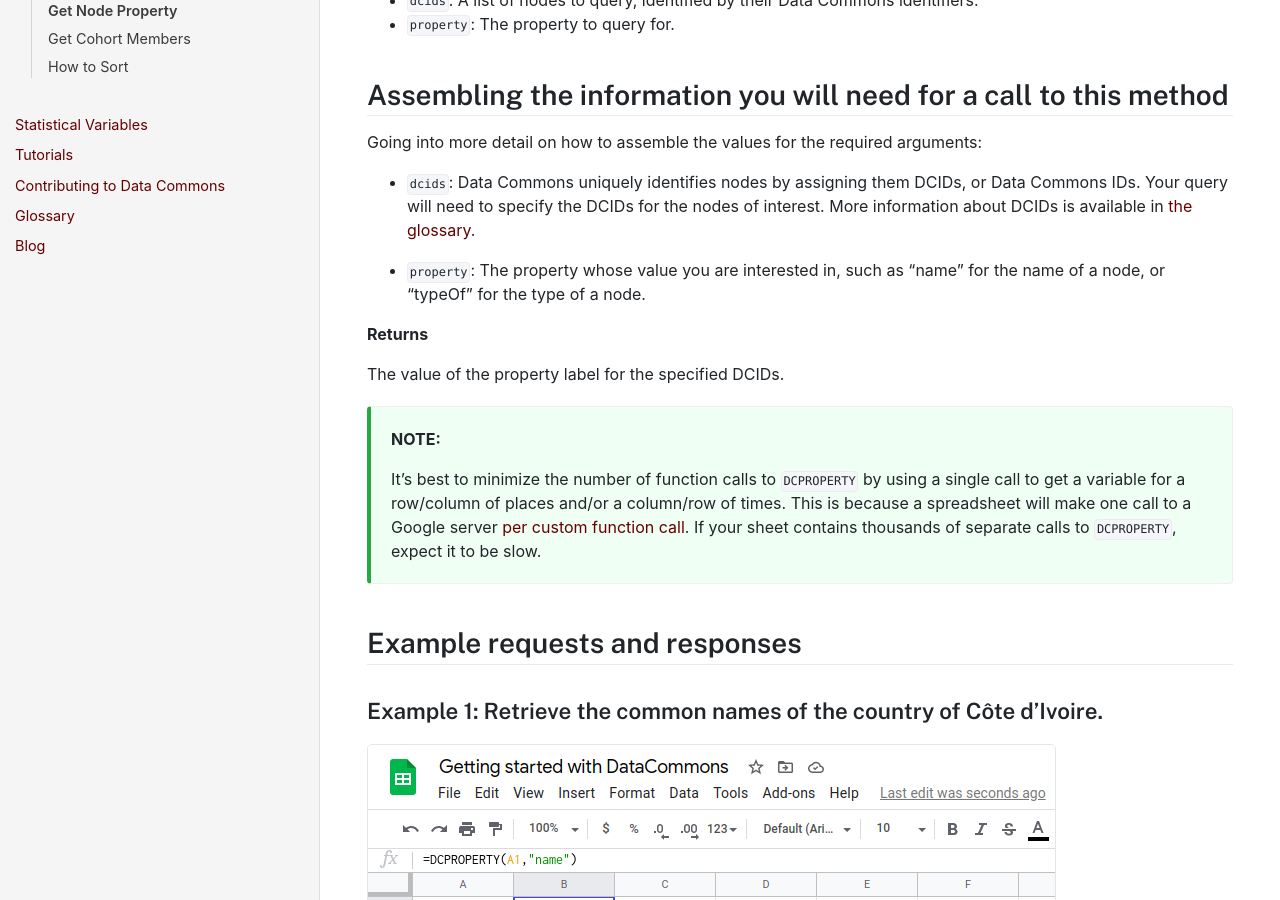
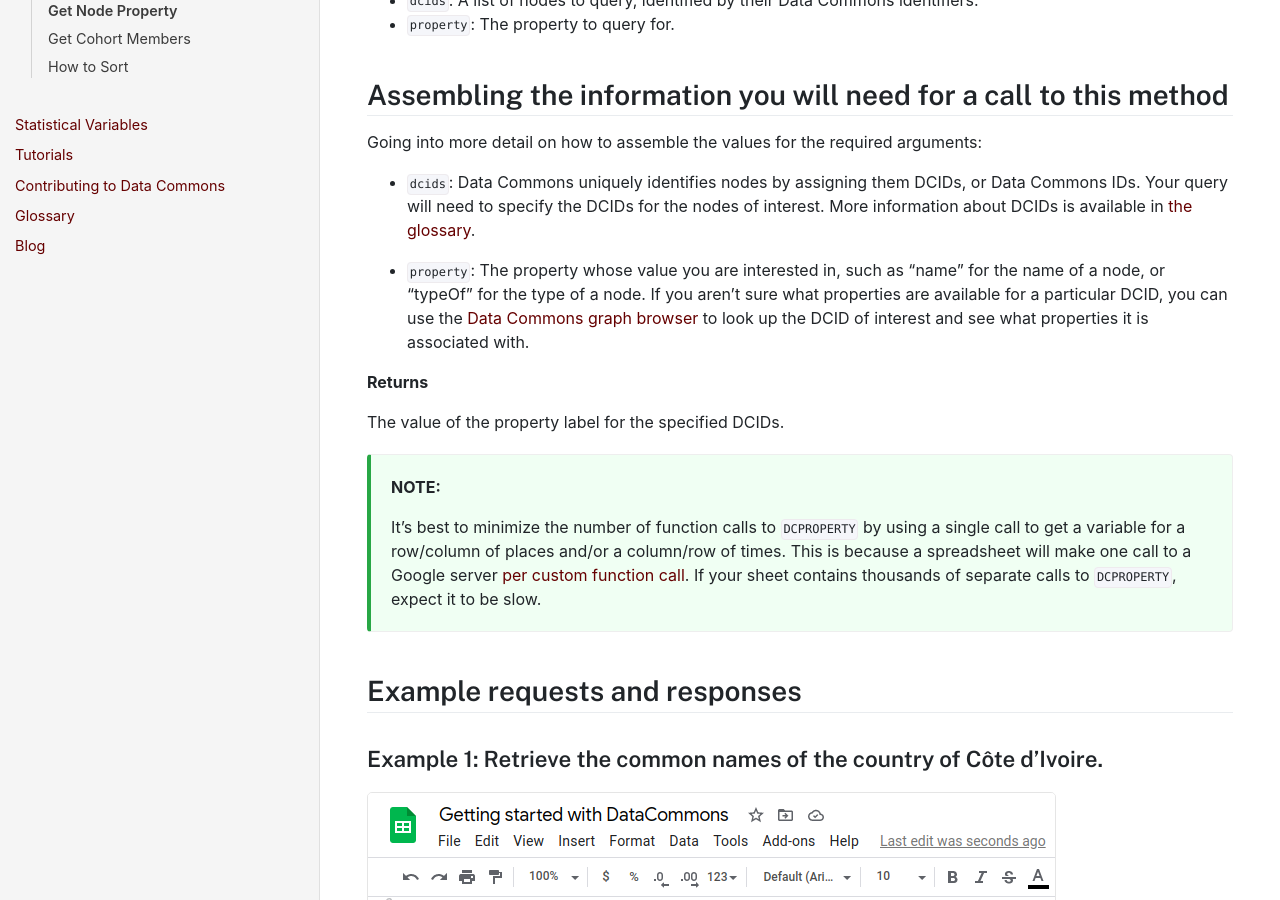
Before and after one commit to datacommonsorg/docsite, a Jekyll site: the page built from api/sheets/get_property.md, in a window 1280 px wide and 900 px high, scrolled down 432 px. Built offline with Jekyll 4.4.1, drawn with Linux system fonts in a browser that asks for light colours; comment, search, counter and statistics services are not loaded.

Commit message:
some additions

```diff
--- a/api/sheets/get_property.md
+++ b/api/sheets/get_property.md
@@ -25,7 +25,7 @@ Going into more detail on how to assemble the values for the required arguments:
 
  - `dcids`: Data Commons uniquely identifies nodes by assigning them DCIDs, or Data Commons IDs. Your query will need to specify the DCIDs for the nodes of interest. More information about DCIDs is available in [the glossary](/glossary.html).
 
- - `property`: The property whose value you are interested in, such as "name" for the name of a node, or "typeOf" for the type of a node.
+ - `property`: The property whose value you are interested in, such as "name" for the name of a node, or "typeOf" for the type of a node. If you aren't sure what properties are available for a particular DCID, you can use the [Data Commons graph browser](https://datacommons.org/browser/) to look up the DCID of interest and see what properties it is associated with.
 
  **Returns**
 
```
